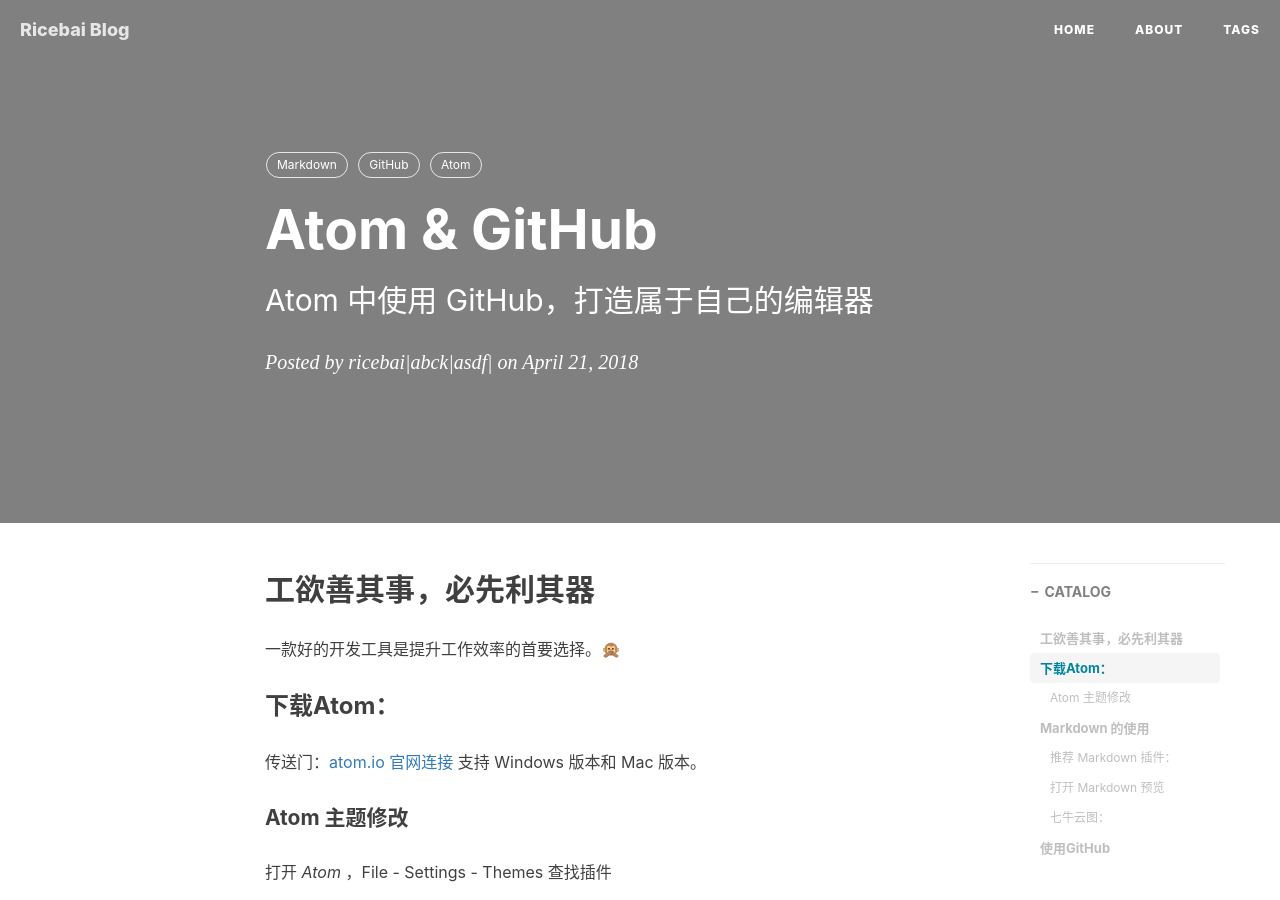
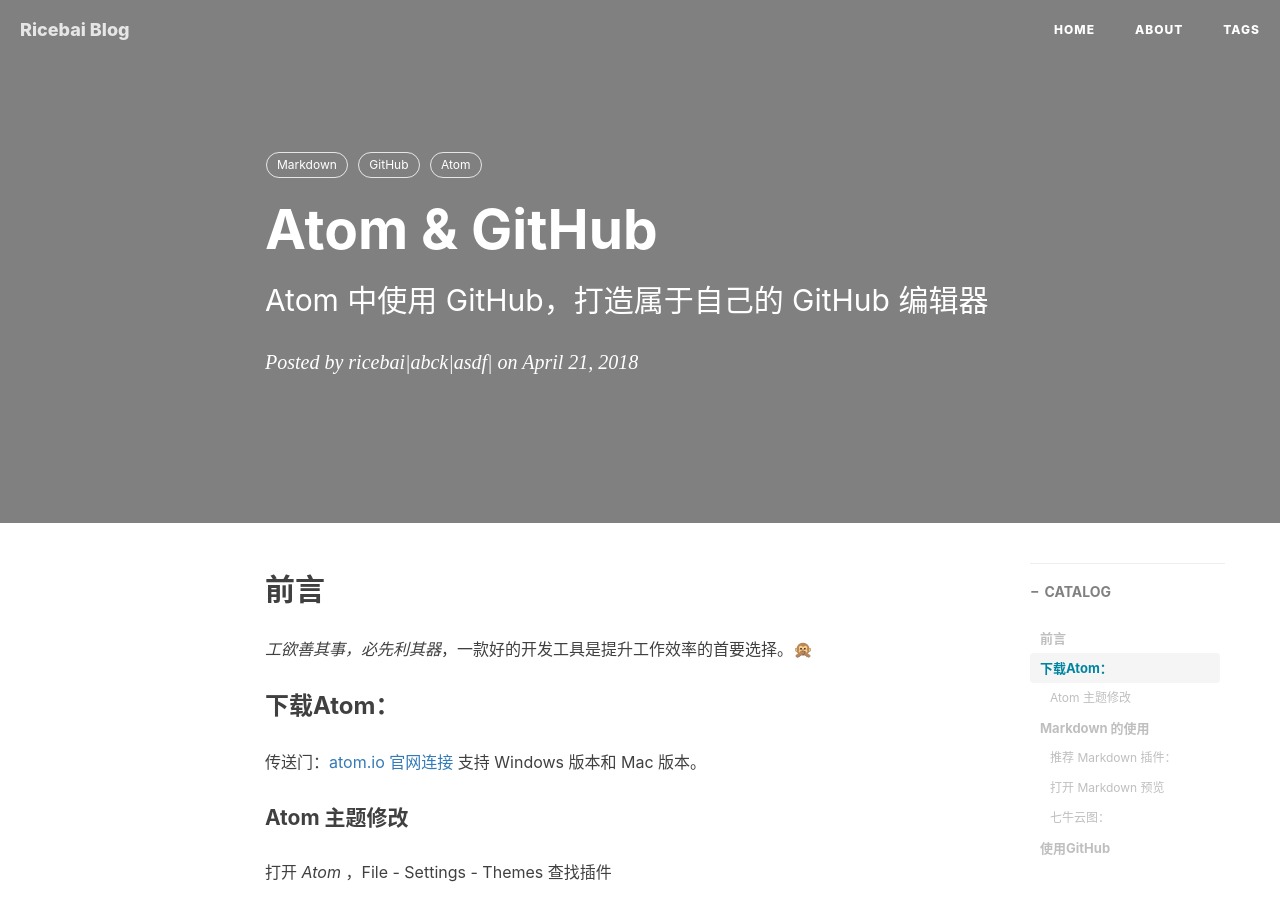
Before and after one commit to ricebai/ricebai.github.io, a Jekyll site: the page built from _posts/2018-04-21-Atom-GitHub.md, in a window 1280 px wide and 900 px high. Built offline with Jekyll 4.4.1, drawn with Linux system fonts in a browser that asks for light colours; nearby versions of some CDN libraries; comment, search, counter and statistics services are not loaded.

Commit message:
atom github

```diff
--- a/_posts/2018-04-21-Atom-GitHub.md
+++ b/_posts/2018-04-21-Atom-GitHub.md
@@ -1,7 +1,7 @@
 ---
 layout:     post
 title:      Atom & GitHub
-subtitle:   Atom 中使用 GitHub，打造属于自己的编辑器
+subtitle:   Atom 中使用 GitHub，打造属于自己的 GitHub 编辑器
 date:       2018-04-21
 author:     ricebai|abck|asdf|
 header-img: img/posts/atom/post-bg-atom.jpg
@@ -13,9 +13,9 @@ tags:
 ---
 
 
-## 工欲善其事，必先利其器
+## 前言
 
-一款好的开发工具是提升工作效率的首要选择。🙊
+*工欲善其事，必先利其器*，一款好的开发工具是提升工作效率的首要选择。🙊
 
 ### 下载Atom：
 
```
